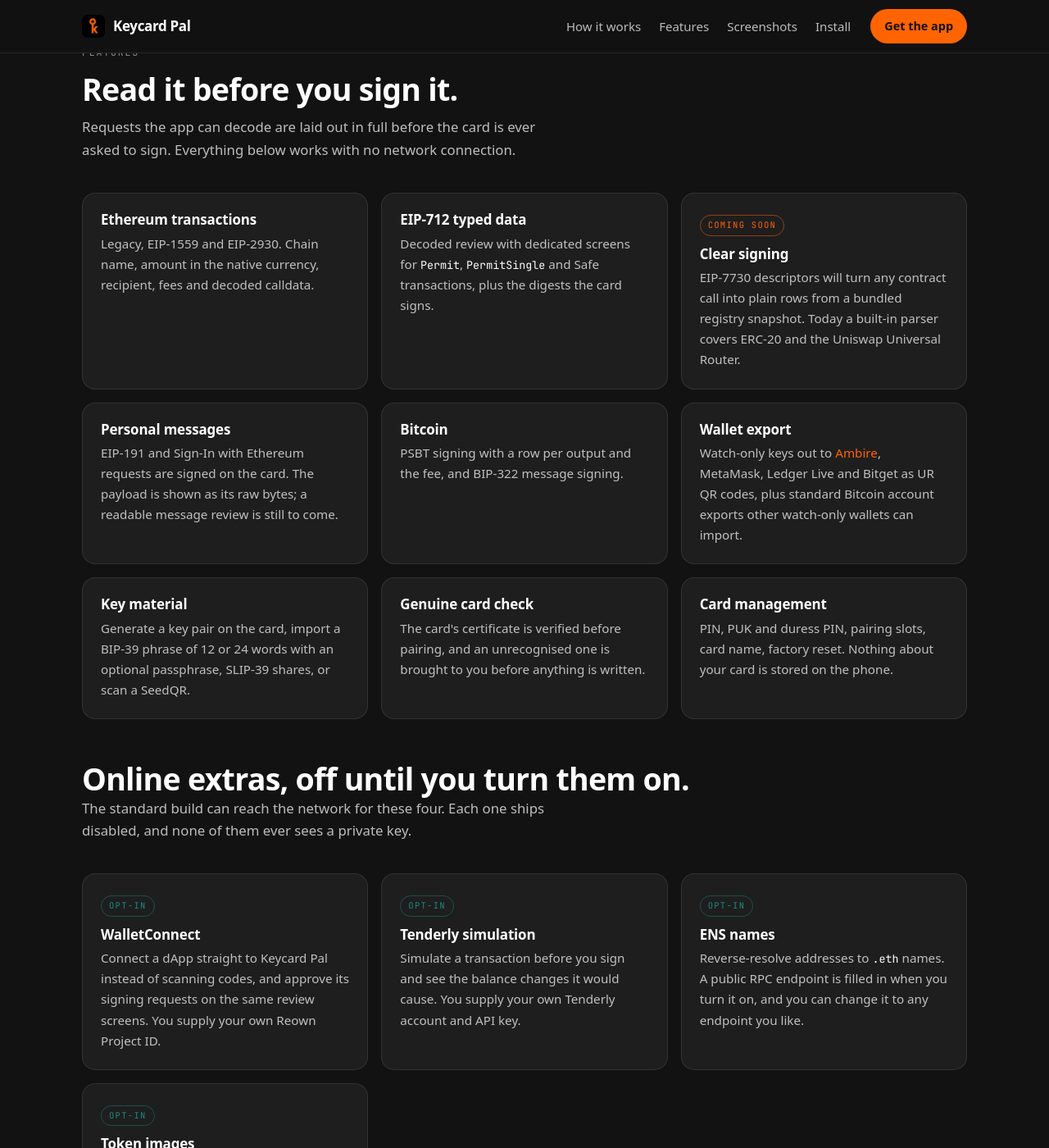
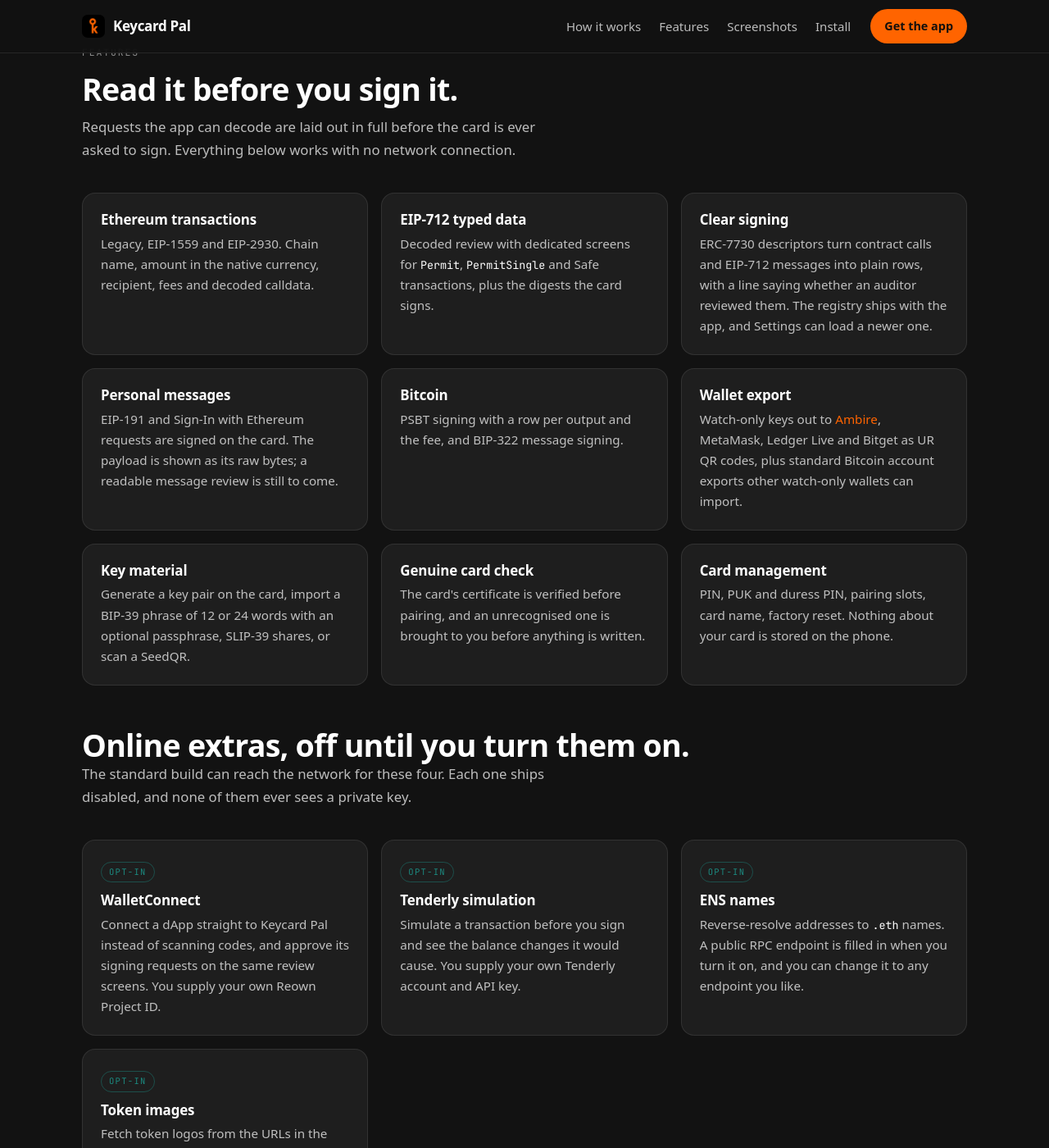
Before and after one commit to mmlado/keycardpal.com, a Jekyll site: the page built from index.md, in a window 1280 px wide and 1400 px high, scrolled down 1492 px. Shown: the whole window at 82% size. Built offline with Jekyll 4.4.1, drawn with Linux system fonts in a browser that asks for light colours; some web fonts are replaced.

Commit message:
Describe clear signing as shipped

```diff
--- a/assets/style.css
+++ b/assets/style.css
@@ -171,7 +171,6 @@
   padding: 3px 9px; border-radius: 999px;
   border: 1px solid rgba(28, 138, 128, 0.45); color: var(--teal);
 }
-.card .tag-soon { border-color: rgba(255, 100, 0, 0.5); color: var(--orange); }
 .subhead { margin-top: 3.2rem; }
 .fine { margin-top: 1.6rem; color: var(--fg-2); font-size: 0.95rem; }
 .fine code { font-family: var(--mono); }
--- a/index.md
+++ b/index.md
@@ -123,13 +123,11 @@
 </div>
 <div class="card" markdown="1">
 
-Coming soon
-{: .tag .tag-soon}
-
 ### Clear signing
 
-EIP-7730 descriptors will turn any contract call into plain rows from a bundled registry
-snapshot. Today a built-in parser covers ERC-20 and the Uniswap Universal Router.
+ERC-7730 descriptors turn contract calls and EIP-712 messages into plain rows, with a line
+saying whether an auditor reviewed them. The registry ships with the app, and Settings can
+load a newer one.
 
 </div>
 <div class="card" markdown="1">
```
